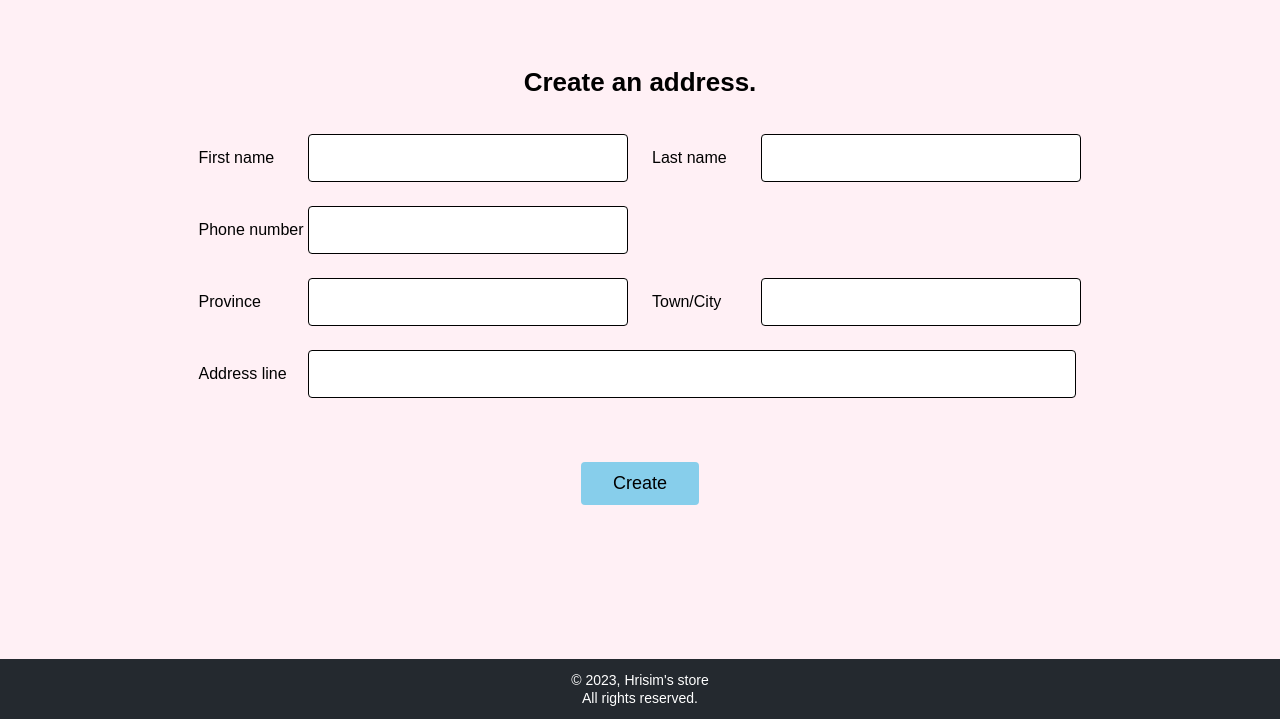
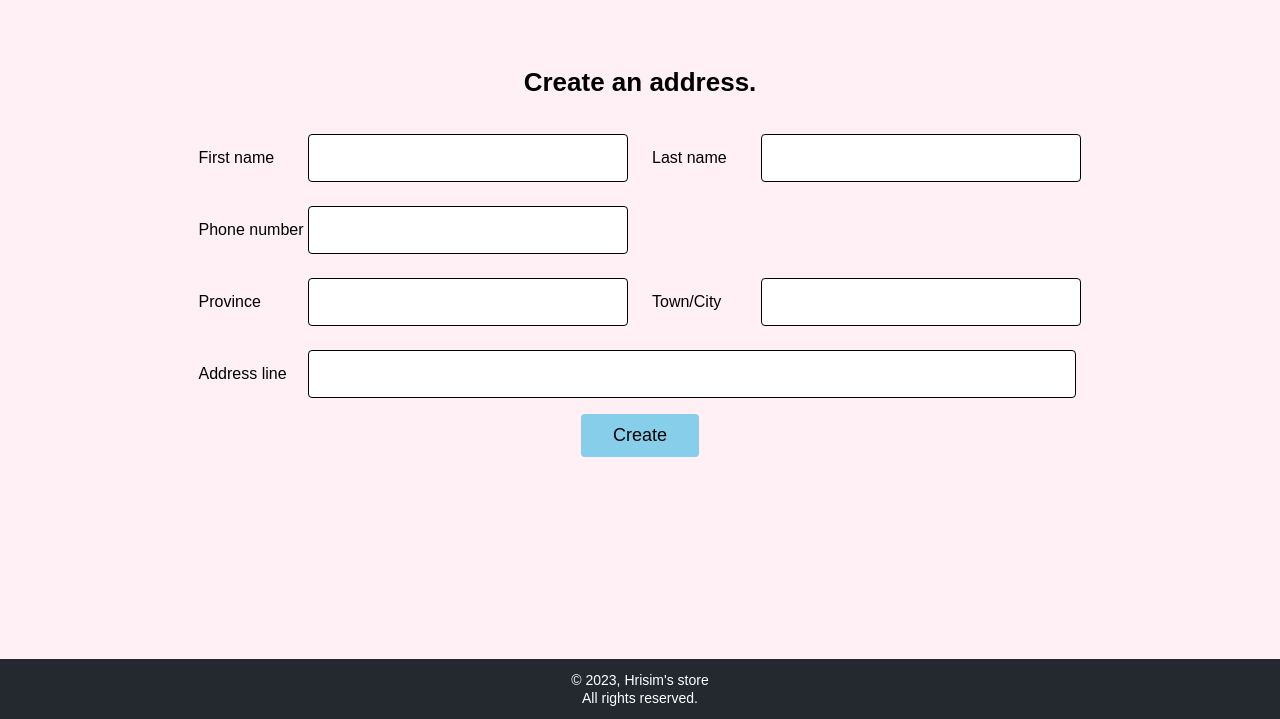
Before and after one commit to hrisimov/ecommerce, a Django app: page /addresses/create/ in a window 1280 px wide. Shown: the part 81-800 px from the top of the page. Run offline with Django 4.2, Linux system fonts and the light colour scheme; the visitor is signed in with stand-in values (Sample User, id 1).

Commit message:
Updated 'address fields', 'address create' templates and 'address create edit' stylesheet

```diff
--- a/ecommerce/static/css/addresses/address_create_edit.css
+++ b/ecommerce/static/css/addresses/address_create_edit.css
@@ -9,8 +9,7 @@
             "first-name   last-name"
             "phone-number ."
             "province     town-city"
-            "address      address"
-            "def          .";
+            "address      address";
     align-items: end;
     gap: 24px;
     margin-bottom: 16px;
@@ -40,10 +39,6 @@
     grid-area: address;
 }
 
-.default {
-    grid-area: def;
-}
-
 label {
     display: inline-block;
     min-width: 105px;
@@ -52,9 +47,3 @@
 .address input {
     width: 87%;
 }
-
-.default input {
-    width: 30px;
-    height: 30px;
-    vertical-align: middle;
-}
--- a/ecommerce/templates/addresses/address_create.html
+++ b/ecommerce/templates/addresses/address_create.html
@@ -10,7 +10,7 @@
 {% endblock %}
 
 {% block content %}
-    <form action="#" class="form" method="post">
+    <form action="{% url 'addresses:create' %}" class="form" method="post">
         {% csrf_token %}
         <h2 class="title">Create an address.</h2>
         {{ form.non_field_errors }}
--- a/ecommerce/templates/addresses/address_fields.html
+++ b/ecommerce/templates/addresses/address_fields.html
@@ -34,10 +34,4 @@
         <label for="{{ form.address_line.id_for_label }}">{{ form.address_line.label }}</label>
         {{ form.address_line }}
     </div>
-
-    <div class="default">
-        {{ form.default.errors }}
-        <label for="{{ form.default.id_for_label }}">{{ form.default.label }}</label>
-        {{ form.default }}
-    </div>
 </div>
```
